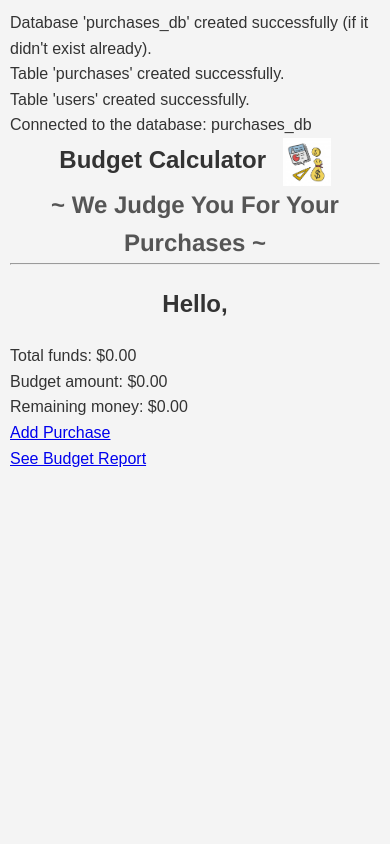
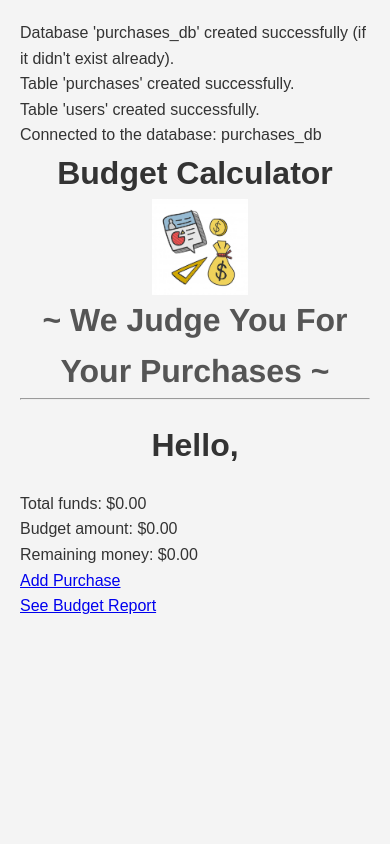
Before and after one commit to JOsterloth/iuylihuit_Budget_Calc_Project, a PHP site: page /budget_index.php in a window 390 px wide. Run offline with PHP 8.4, Linux system fonts and the light colour scheme.

Commit message:
Update ui_styles.css

```diff
--- a/ui_styles.css
+++ b/ui_styles.css
@@ -139,27 +139,3 @@ table tr:nth-child(even) td {
 table tr:hover td {
     background-color: #e9ecef;
 }
-
-/* Responsive Design */
-@media (max-width: 768px) {
-    body {
-        padding: 10px;
-    }
-
-    form {
-        width: 100%;
-        padding: 15px;
-    }
-
-    button {
-        font-size: 1em;
-    }
-
-    .logo {
-        height: 2em;
-    }
-
-    h1 {
-        font-size: 1.5em;
-    }
-}
```
